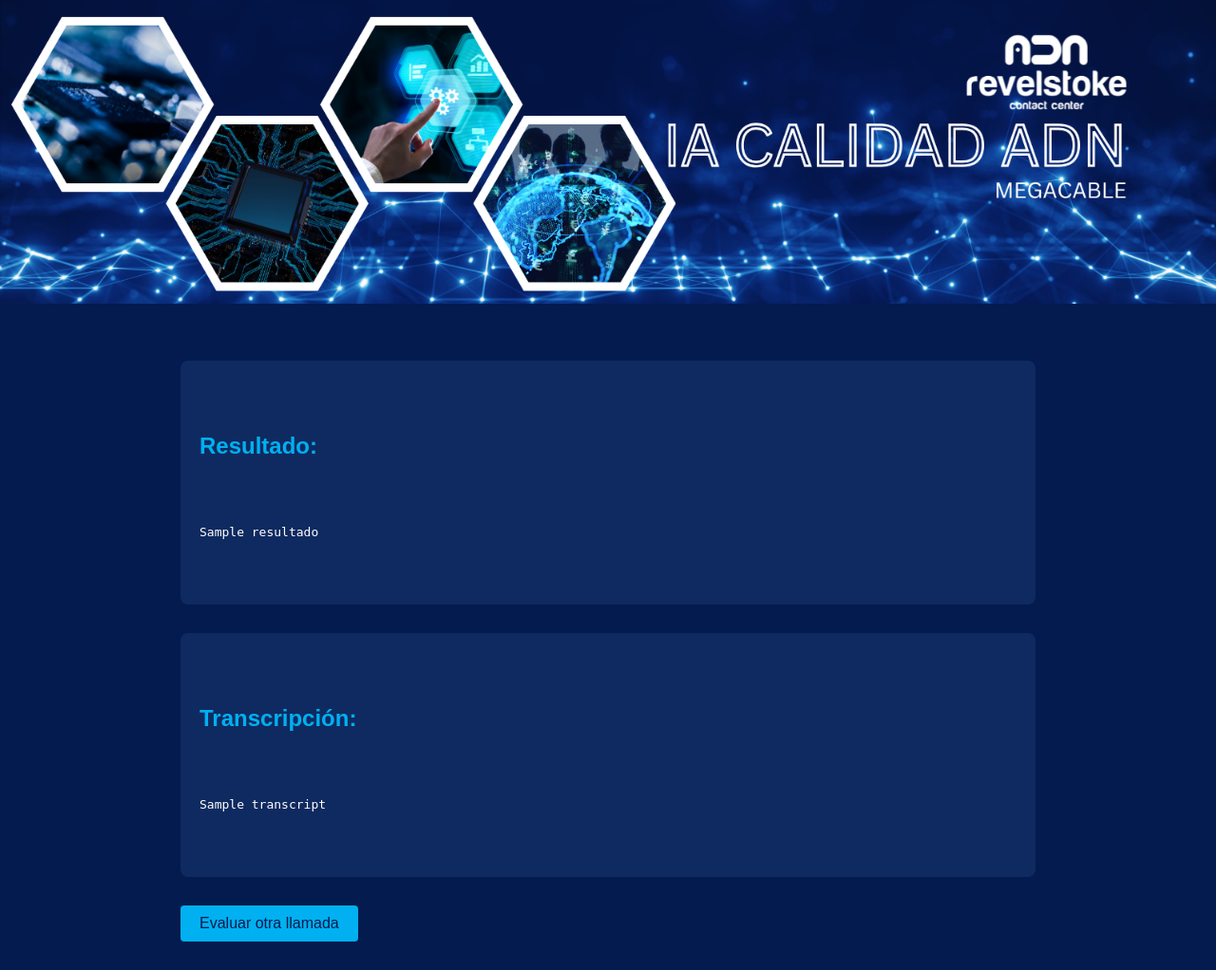
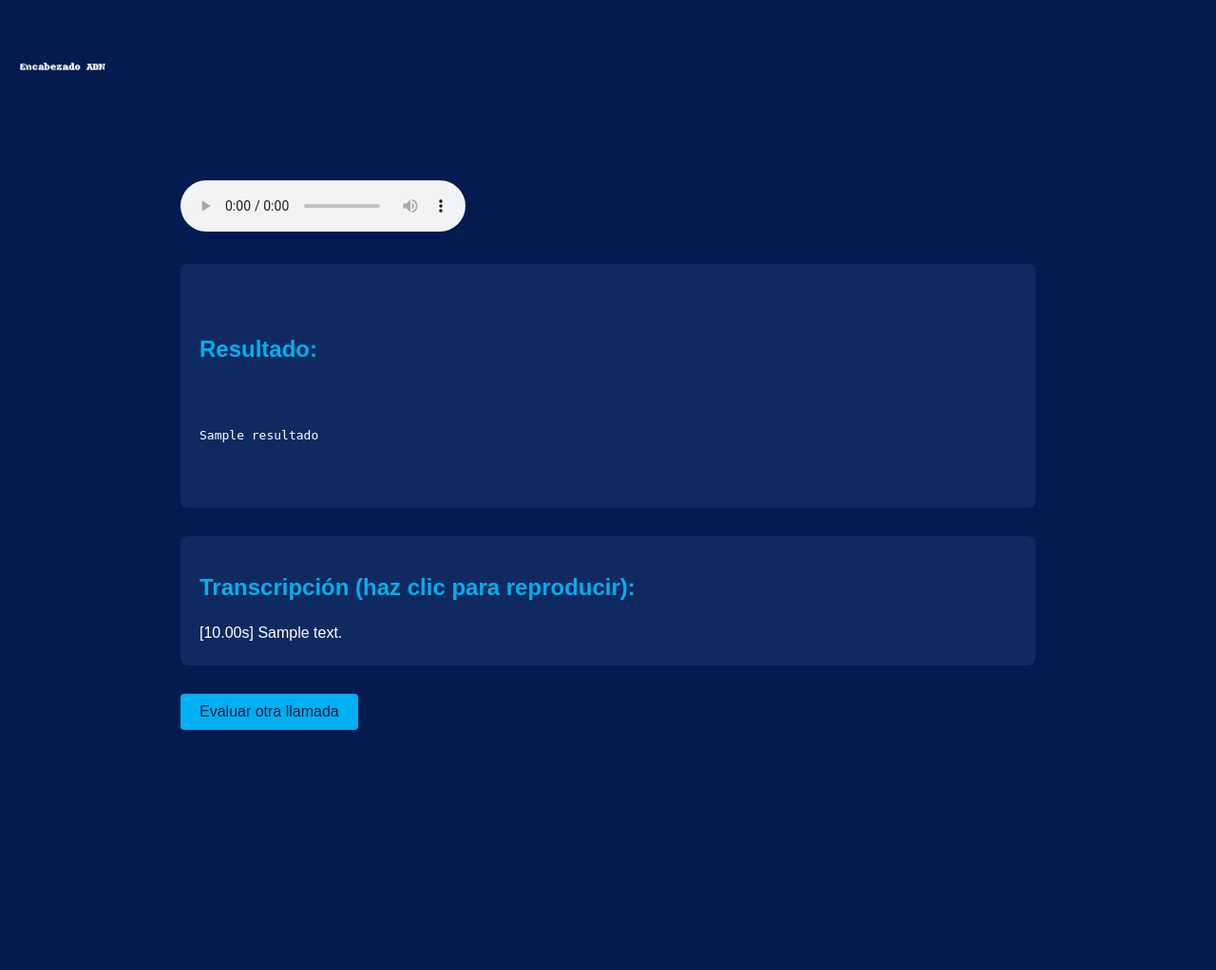
Before and after one commit to ADNRevelstoke/qa-callcenter-adn, a Flask app: template templates/index.html in a window 1280 px wide. Shown: the whole page at 95% size. After the commit the page ends 769 px from the top, so only its background shows below. Run offline with Flask 3, Linux system fonts and the light colour scheme; the template is opened without the code that fills it: most values are stand-ins (such as "Sample title", 1, 10 or a date in 2020).

Commit message:
Versión con sincronización de audio por segmento

```diff
--- a/app.py
+++ b/app.py
@@ -1,5 +1,3 @@
-
-
 from flask import Flask, request, render_template, redirect, url_for, session
 import openai
 import os
@@ -21,13 +19,13 @@ def construir_prompt(transcripcion):
     return f"""Eres un auditor experto en validación de ventas de telefonía móvil. Evalúa la siguiente transcripción real de una llamada entre un agente y un cliente. No inventes contenido. Solo responde con base en lo que está presente en la transcripción.
 
 1. Evalúa si se mencionaron claramente los siguientes puntos. Responde "✅ Cumple" o "❌ No cumple":
-- Que se mencione en algun momento de la llamada que la Permanencia mínima del servicio es de 3 meses
-- que se mencione que el Costo es de o a partir de $150 mensual y penalización de $280 si no paga antes del corte
+- Permanencia mínima de 3 meses
+- Costo de $150 mensual y penalización de $280 si no paga antes del corte
 - Proceso de activación (insertar chip si es número nuevo)
 - Portabilidad: debe marcar al 3396901234 opción 2 y tiene 7 días naturales para hacerla desde que recibe el chip
 - Número correcto para activación: 3396901234 opción 2
 - Validación de que es mayor de edad o titular
-- Confirmación de condiciones: menciona el costo del paquete que el cliente pagara, y que la cobertura que tiene es de una red 4.5
+- Confirmación de condiciones: $150, red 4.5G, cobertura
 - Tiempo de entrega del chip: 7 días hábiles
 - Repetición de condiciones del servicio
 - Repetición del tiempo estimado de entrega
@@ -41,9 +39,6 @@ Transcripción real:
 """
 
 
-def mejorar_legibilidad(texto):
-    return re.sub(r'(?<=[.?!]) (?=[A-ZÁÉÍÓÚÑ])', '\n', texto).strip()
-
 @app.route("/", methods=["GET", "POST"])
 def index():
     if "usuario" not in session:
@@ -51,14 +46,19 @@ def index():
 
     if request.method == "POST":
         audio_file = request.files["audio"]
-        audio_path = "temp.wav"
+        audio_path = "static/audio.wav"
         audio_file.save(audio_path)
 
-        transcript = openai.Audio.transcribe("whisper-1", open(audio_path, "rb"))
-        transcripcion_cruda = transcript["text"]
-        transcripcion = mejorar_legibilidad(transcripcion_cruda)
+        transcript = openai.Audio.transcribe(
+            "whisper-1",
+            open(audio_path, "rb"),
+            response_format="verbose_json"
+        )
 
-        prompt = construir_prompt(transcripcion)
+        segments = transcript["segments"]
+        full_text = " ".join([seg["text"] for seg in segments])
+        prompt = construir_prompt(full_text)
+
         response = openai.ChatCompletion.create(
             model="gpt-4",
             messages=[
@@ -68,9 +68,9 @@ def index():
         )
 
         resultado = response.choices[0].message["content"]
-        return render_template("index.html", transcript=transcripcion, resultado=resultado)
+        return render_template("index.html", segments=segments, resultado=resultado, transcript=full_text)
 
-    return render_template("index.html", transcript=None, resultado=None)
+    return render_template("index.html", segments=None, resultado=None, transcript=None)
 
 @app.route("/login", methods=["GET", "POST"])
 def login():
--- a/templates/index.html
+++ b/templates/index.html
@@ -1,8 +1,7 @@
-
 <!doctype html>
 <html>
 <head>
-  <title>Evaluador ADN - Llamadas</title>
+  <title>Evaluador ADN - Sincronizado</title>
   <style>
     body {
       font-family: Arial, sans-serif;
@@ -22,7 +21,7 @@
       margin: auto;
     }
     h2 { color: #00b0f0; }
-    .resultado, .transcripcion {
+    .resultado {
       background-color: #0f2a60;
       padding: 20px;
       margin-top: 30px;
@@ -30,6 +29,19 @@
       white-space: pre-wrap;
       overflow-x: auto;
       max-width: 100%;
+    }
+    .transcripcion {
+      background-color: #0f2a60;
+      padding: 20px;
+      margin-top: 30px;
+      border-radius: 8px;
+    }
+    .segmento {
+      cursor: pointer;
+      padding: 5px 0;
+    }
+    .segmento:hover {
+      background-color: #173b7a;
     }
     button {
       padding: 10px 20px;
@@ -58,6 +70,11 @@
     function showLoader() {
       document.getElementById('loader').style.display = 'block';
     }
+    function playFrom(time) {
+      const audio = document.getElementById("audioPlayer");
+      audio.currentTime = time;
+      audio.play();
+    }
   </script>
 </head>
 <body>
@@ -72,14 +89,23 @@
         <div id="loader">Procesando llamada... por favor espera</div>
       </form>
     {% else %}
+      <audio id="audioPlayer" controls>
+        <source src="{{ url_for('static', filename='audio.wav') }}" type="audio/wav">
+        Tu navegador no soporta audio HTML5.
+      </audio>
+
       <div class="resultado">
         <h2>Resultado:</h2>
         <pre>{{ resultado }}</pre>
       </div>
 
       <div class="transcripcion">
-        <h2>Transcripción:</h2>
-        <pre>{{ transcript }}</pre>
+        <h2>Transcripción (haz clic para reproducir):</h2>
+        {% for segment in segments %}
+          <div class="segmento" onclick="playFrom({{ segment['start'] }})">
+            [{{ "%.2f"|format(segment['start']) }}s] {{ segment['text'] }}
+          </div>
+        {% endfor %}
       </div>
 
       <form method="GET">
--- a/templates/login.html
+++ b/templates/login.html
@@ -1,4 +1,3 @@
-
 <!doctype html>
 <html>
 <head>
```
Also changed, not shown: static/header.png, 1 other file.
